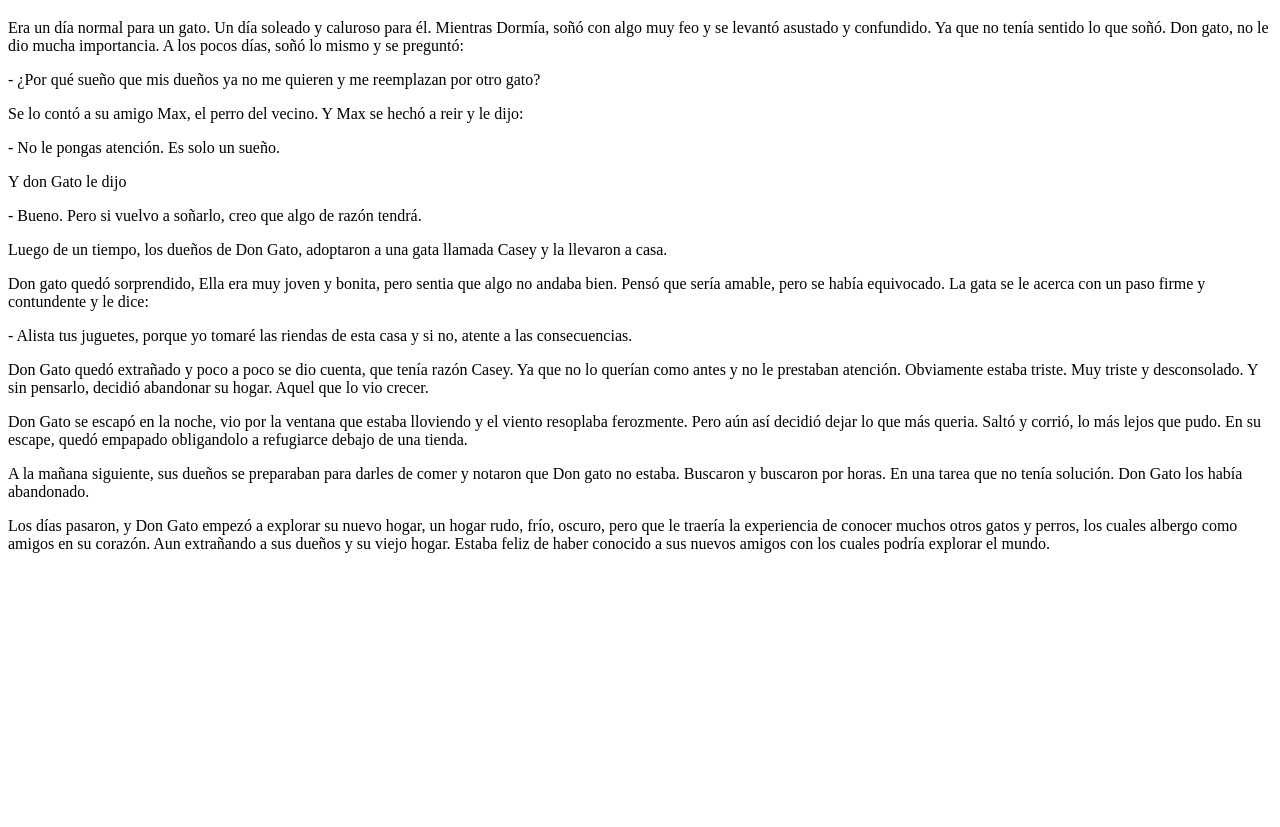
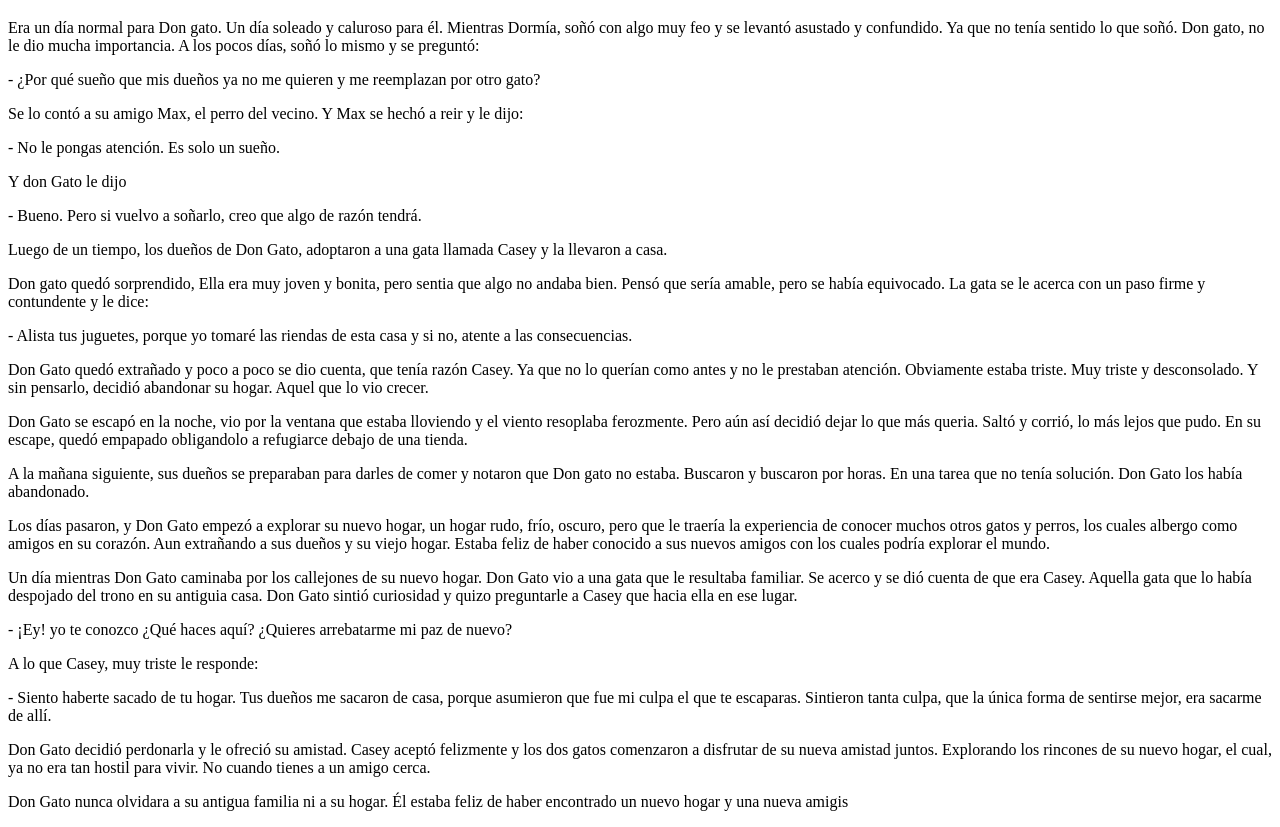
Before and after one commit to JoeMancera/cuento-don-gato, a plain HTML site: page index.html in a window 1280 px wide. Shown: the part 61-888 px from the top of the page. Before the commit the page ends 800 px from the top, so only its background shows below. Drawn offline with Linux system fonts and the light colour scheme.

Commit message:
last part

```diff
--- a/index.html
+++ b/index.html
@@ -10,7 +10,7 @@
   <h1>"La Vida de Don Gato"</h1>
   <article>
     <p>
-      Era un día normal para un gato. Un día soleado y caluroso para él. Mientras Dormía,
+      Era un día normal para Don gato. Un día soleado y caluroso para él. Mientras Dormía,
       soñó con algo muy feo y se levantó asustado y confundido. Ya que no tenía sentido lo que soñó.
       Don gato, no le dio mucha importancia. A los pocos días, soñó lo mismo y se preguntó:
     </p>
@@ -58,7 +58,26 @@
       haber conocido a sus nuevos amigos con los cuales podría explorar el mundo.
     </p>
     <p>
-
+      Un día mientras Don Gato caminaba por los callejones de su nuevo hogar. Don Gato vio a una gata que le resultaba familiar. Se acerco
+      y se dió cuenta de que era Casey. Aquella gata que lo había despojado del trono en su antiguia casa. Don Gato sintió curiosidad y quizo
+      preguntarle a Casey que hacia ella en ese lugar.
+    </p>
+    <quote>
+      - ¡Ey! yo te conozco ¿Qué haces aquí? ¿Quieres arrebatarme mi paz de nuevo?
+    </quote>
+    <p>
+      A lo que Casey, muy triste le responde:
+    </p>
+    <quote>
+      - Siento haberte sacado de tu hogar. Tus dueños me sacaron de casa, porque asumieron que fue mi culpa el que te escaparas.
+      Sintieron tanta culpa, que la única forma de sentirse mejor, era sacarme de allí.
+    </quote>
+    <p>
+      Don Gato decidió perdonarla y le ofreció su amistad. Casey aceptó felizmente y los dos gatos comenzaron a disfrutar de su nueva
+      amistad juntos. Explorando los rincones de su nuevo hogar, el cual, ya no era tan hostil para vivir. No cuando tienes a un amigo cerca.
+    </p>
+    <p>
+      Don Gato nunca olvidara a su antigua familia ni a su hogar. Él estaba feliz de haber encontrado un nuevo hogar y una nueva amigis
     </p>
   </article>
 </body>
```
